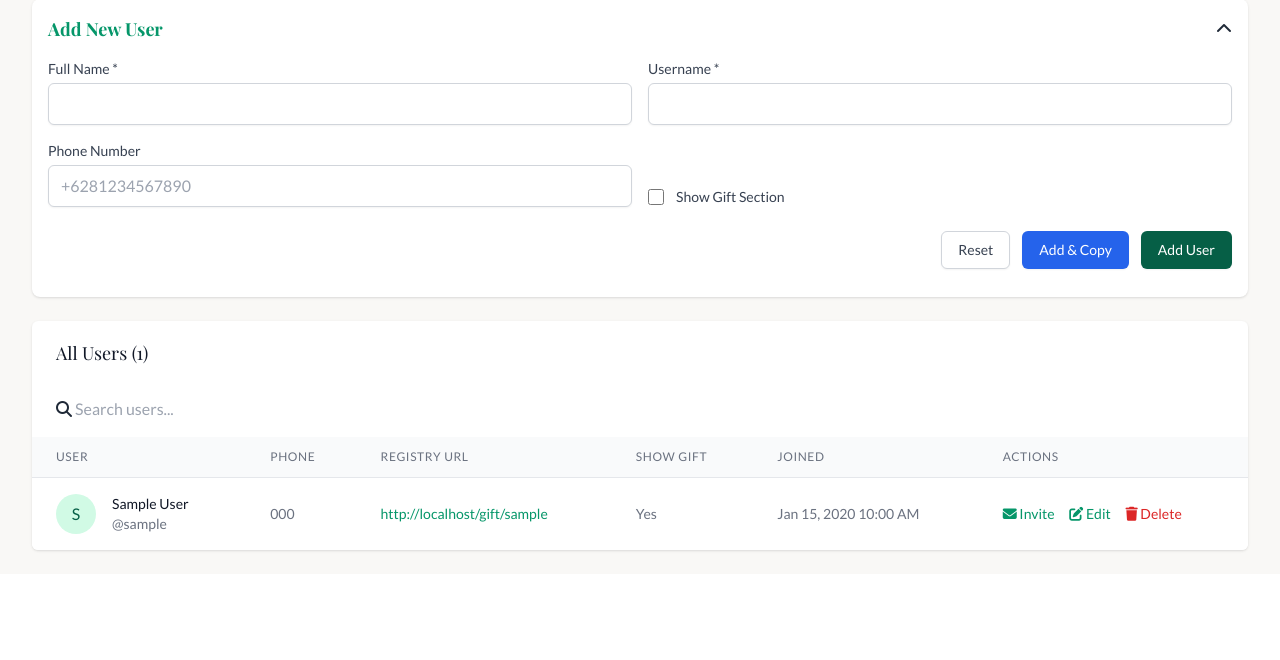
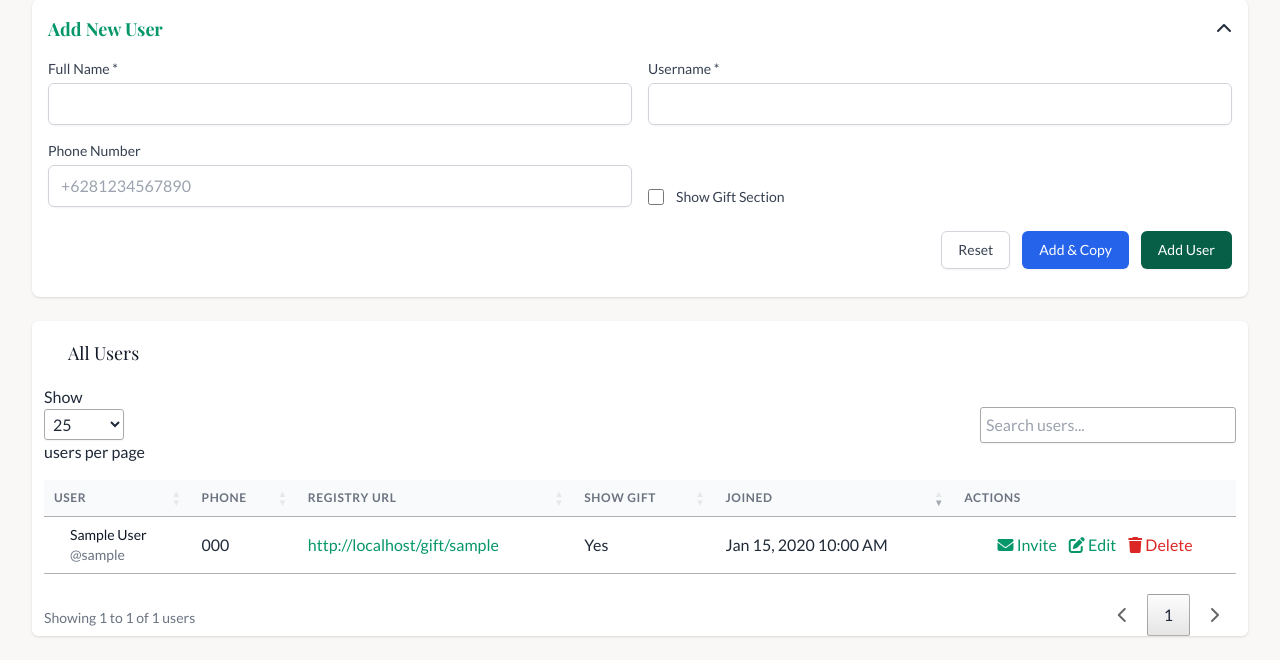
Before and after one commit to Sansadewa/digiland, a CodeIgniter app: page /gift/admin/users in a window 1280 px wide. Shown: the part 455-1115 px from the top of the page. Before the commit the page ends 1007 px from the top, so only its background shows below. Run offline with CodeIgniter, Linux system fonts and the light colour scheme; the visitor is signed in with stand-in values (Sample User, id 1); tables that the repository leaves empty or names only in its code hold one stand-in row (values such as "Sample post"); some libraries are stand-ins or nearby versions.

Commit message:
Fix useradd ajax, add photo, change text on main inv

```diff
--- a/gift/application/controllers/Admin.php
+++ b/gift/application/controllers/Admin.php
@@ -71,9 +71,83 @@ class Admin extends CI_Controller {
      * Users Management
      */
     public function users() {
-        $data['users'] = $this->gift_model->get_all_users();
         $this->load->view('admin/header');
-        $this->load->view('admin/users', $data);
+        $this->load->view('admin/users');
+    }
+
+    /**
+     * Get users data for DataTables with server-side processing
+     */
+    public function get_users_ajax() {
+        // Check if it's an AJAX request
+        if (!$this->input->is_ajax_request()) {
+            show_404();
+        }
+
+        // Get DataTables parameters
+        $draw = intval($this->input->get('draw'));
+        $start = intval($this->input->get('start'));
+        $length = intval($this->input->get('length'));
+        $search = $this->input->get('search')['value'] ?? '';
+        $order_column = $this->input->get('order')[0]['column'] ?? 0;
+        $order_dir = $this->input->get('order')[0]['dir'] ?? 'asc';
+
+        // Map column index to database column name
+        $columns = [
+            0 => 'name',
+            1 => 'phone',
+            2 => 'username',
+            3 => 'show_gift_section',
+            4 => 'created_at'
+        ];
+        $order_by = $columns[$order_column] ?? 'created_at';
+
+        // Get users data with pagination and search
+        $users = $this->gift_model->get_users_datatable($start, $length, $search, $order_by, $order_dir);
+        $total_records = $this->gift_model->count_all_users();
+        $total_filtered = !empty($search) ? $this->gift_model->count_filtered_users($search) : $total_records;
+
+        // Prepare data for DataTables
+        $data = [];
+        foreach ($users as $user) {
+            $data[] = [
+                'name' => '<div class="flex items-center">
+
+                    <div class="ml-4">
+                        <div class="text-sm font-medium text-gray-900">' . htmlspecialchars($user['name'], ENT_QUOTES, 'UTF-8') . '</div>
+                        <div class="text-sm text-gray-500">@' . htmlspecialchars($user['username'], ENT_QUOTES, 'UTF-8') . '</div>
+                    </div>
+                </div>',
+                'phone' => $user['phone'] ?: 'N/A',
+                'username' => '<a href="' . base_url($user['username']) . '" target="_blank" class="text-emerald-600 hover:text-emerald-900">' .
+                             htmlspecialchars(base_url($user['username']), ENT_QUOTES, 'UTF-8') . '</a>',
+                'show_gift_section' => $user['show_gift_section'] ? 'Yes' : 'No',
+                'created_at' => date('M j, Y g:i A', strtotime($user['created_at'])),
+                'actions' => '<button data-name="' . htmlspecialchars($user['name'], ENT_QUOTES, 'UTF-8') . '" ' .
+                           'data-username="' . htmlspecialchars($user['username'], ENT_QUOTES, 'UTF-8') . '" ' .
+                           'class="copy-invite-btn text-emerald-600 hover:text-emerald-900 mr-3" title="Copy Invitation">' .
+                           '<i class="fas fa-envelope"></i> Invite</button>' .
+                           '<a href="' . base_url('admin/users/edit/' . $user['id']) . '" class="text-emerald-600 hover:text-emerald-900 mr-3">' .
+                           '<i class="fas fa-edit"></i> Edit</a>' .
+                           '<a href="' . base_url('admin/users/delete/' . $user['id']) . '" ' .
+                           'onclick="return confirm(\'Are you sure you want to delete this user? This action cannot be undone.\')" ' .
+                           'class="text-red-600 hover:text-red-900">' .
+                           '<i class="fas fa-trash"></i> Delete</a>'
+            ];
+        }
+
+        // Prepare JSON response
+        $response = [
+            'draw' => $draw,
+            'recordsTotal' => $total_records,
+            'recordsFiltered' => $total_filtered,
+            'data' => $data
+        ];
+
+        // Send JSON response
+        $this->output
+            ->set_content_type('application/json')
+            ->set_output(json_encode($response));
     }
 
     /**
--- a/gift/application/models/Gift_model.php
+++ b/gift/application/models/Gift_model.php
@@ -421,4 +421,66 @@ public function search_users($search) {
     $query = $this->db->get('users');
     return $query->result_array();
 }
+
+    /**
+     * Get users for DataTables with server-side processing
+     *
+     * @param int $start Starting row (for pagination)
+     * @param int $length Number of records to return
+     * @param string $search Search term
+     * @param string $order_by Column to order by
+     * @param string $order_dir Order direction (ASC/DESC)
+     * @return array Users data
+     */
+    public function get_users_datatable($start, $length, $search = '', $order_by = 'created_at', $order_dir = 'DESC') {
+        $this->db->select('*');
+        $this->db->from('users');
+
+        // Apply search
+        if (!empty($search)) {
+            $this->db->group_start();
+            $this->db->like('name', $search);
+            $this->db->or_like('username', $search);
+            $this->db->or_like('phone', $search);
+            $this->db->group_end();
+        }
+
+        // Apply ordering
+        $this->db->order_by($order_by, $order_dir);
+
+        // Apply pagination
+        $this->db->limit($length, $start);
+
+        $query = $this->db->get();
+        return $query->result_array();
+    }
+
+    /**
+     * Count all users
+     *
+     * @return int Total number of users
+     */
+    public function count_all_users() {
+        return $this->db->count_all('users');
+    }
+
+    /**
+     * Count filtered users based on search term
+     *
+     * @param string $search Search term
+     * @return int Number of filtered users
+     */
+    public function count_filtered_users($search = '') {
+        $this->db->from('users');
+
+        if (!empty($search)) {
+            $this->db->group_start();
+            $this->db->like('name', $search);
+            $this->db->or_like('username', $search);
+            $this->db->or_like('phone', $search);
+            $this->db->group_end();
+        }
+
+        return $this->db->count_all_results();
+    }
 }
--- a/gift/application/views/admin/header.php
+++ b/gift/application/views/admin/header.php
@@ -9,8 +9,15 @@
     <link rel="preconnect" href="https://fonts.gstatic.com" crossorigin>
     <link href="https://fonts.googleapis.com/css2?family=Playfair+Display:wght@400;700&family=Lato:wght@400;700&display=swap" rel="stylesheet">
     <link rel="stylesheet" href="https://cdnjs.cloudflare.com/ajax/libs/font-awesome/6.5.1/css/all.min.css">
+    <!-- DataTables CSS -->
+    <link rel="stylesheet" type="text/css" href="https://cdn.datatables.net/1.13.6/css/dataTables.tailwindcss.min.css"/>
+    <link rel="stylesheet" type="text/css" href="https://cdn.datatables.net/responsive/2.5.0/css/responsive.dataTables.min.css"/>
     <link rel="icon" href="<?php echo base_url('assets/Digiland.svg'); ?>" sizes="any" type="image/svg+xml" />
     <script src="https://code.jquery.com/jquery-3.7.1.min.js"></script>
+    <!-- DataTables JS -->
+    <script type="text/javascript" src="https://cdn.datatables.net/1.13.6/js/jquery.dataTables.min.js"></script>
+    <script type="text/javascript" src="https://cdn.datatables.net/1.13.6/js/dataTables.tailwindcss.min.js"></script>
+    <script type="text/javascript" src="https://cdn.datatables.net/responsive/2.5.0/js/dataTables.responsive.min.js"></script>
     <style>
         body {
             font-family: 'Lato', sans-serif;
@@ -18,6 +25,23 @@
         }
         h1, h2, h3, .font-serif {
             font-family: 'Playfair Display', serif;
+        }
+        /* DataTables custom styling */
+        .dataTables_wrapper .dataTables_paginate .paginate_button {
+            @apply px-3 py-1 rounded-md mx-1 text-sm border border-gray-300 bg-white text-gray-700 hover:bg-gray-50;
+        }
+        .dataTables_wrapper .dataTables_paginate .paginate_button.current,
+        .dataTables_wrapper .dataTables_paginate .paginate_button.current:hover {
+            @apply bg-emerald-600 text-white border-emerald-600;
+        }
+        .dataTables_wrapper .dataTables_length select {
+            @apply border border-gray-300 rounded-md shadow-sm focus:ring-emerald-500 focus:border-emerald-500 text-sm h-9;
+        }
+        .dataTables_wrapper .dataTables_filter input {
+            @apply border border-gray-300 rounded-md shadow-sm focus:ring-emerald-500 focus:border-emerald-500 text-sm h-9 w-full md:w-64;
+        }
+        .dataTables_wrapper .dataTables_info {
+            @apply text-sm text-gray-700;
         }
     </style>
 </head>
--- a/gift/application/views/admin/users.php
+++ b/gift/application/views/admin/users.php
@@ -122,19 +122,19 @@ Kami yang berbahagia
 
 
     <!-- Users Table -->
-    <div class="bg-white shadow overflow-hidden sm:rounded-md">
+    <div class="bg-white shadow overflow-hidden sm:rounded-md px-3">
         <div class="px-4 py-5 sm:px-6">
             <h3 class="text-lg leading-6 font-medium text-gray-900">
-                All Users (<?php echo count($users); ?>)
+                All Users
             </h3>
         </div>
         <!-- Search Input -->
-    <div class="mb-1 px-2 py-3 sm:px-6">
+    <!-- <div class="mb-1 px-2 py-3 sm:px-6">
         <div class="input-group">
             <span class="input-group-text"><i class="fas fa-search"></i></span>
             <input type="text" id="searchUsers" class="form-control" placeholder="Search users...">
         </div>
-    </div>
+    </div> -->
         <div class="overflow-x-auto">
             <table class="min-w-full divide-y divide-gray-200" id="usersTable">
                 <thead class="bg-gray-50">
@@ -148,52 +148,7 @@ Kami yang berbahagia
                     </tr>
                 </thead>
                 <tbody class="bg-white divide-y divide-gray-200">
-                    <?php foreach ($users as $user): ?>
-                    <tr>
-                        <td class="px-6 py-4 whitespace-nowrap">
-                            <div class="flex items-center">
-                                <div class="flex-shrink-0 h-10 w-10">
-                                    <div class="h-10 w-10 rounded-full bg-emerald-100 flex items-center justify-center">
-                                        <span class="text-emerald-800 font-medium"><?php echo strtoupper(substr($user['name'], 0, 1)); ?></span>
-                                    </div>
-                                </div>
-                                <div class="ml-4">
-                                    <div class="text-sm font-medium text-gray-900"><?php echo $user['name']; ?></div>
-                                    <div class="text-sm text-gray-500">@<?php echo $user['username']; ?></div>
-                                </div>
-                            </div>
-                        </td>
-                        <td class="px-6 py-4 whitespace-nowrap text-sm text-gray-500">
-                            <?php echo $user['phone'] ?: 'N/A'; ?>
-                        </td>
-                        <td class="px-6 py-4 whitespace-nowrap text-sm text-gray-500">
-                            <a href="<?php echo base_url($user['username']); ?>" target="_blank" class="text-emerald-600 hover:text-emerald-900">
-                                <?php echo base_url($user['username']); ?>
-                            </a>
-                        </td>
-                        <td class="px-6 py-4 whitespace-nowrap text-sm text-gray-500">
-                            <?php echo $user['show_gift_section'] ? 'Yes' : 'No'; ?>
-                        </td>
-                        <td class="px-6 py-4 whitespace-nowrap text-sm text-gray-500">
-                            <?php echo date('M j, Y g:i A', strtotime($user['created_at'])); ?>
-                        </td>
-                        <td class="px-6 py-4 whitespace-nowrap text-sm font-medium">
-                            <button onclick="copyInvite(event, '<?php echo addslashes($user['name']); ?>', '<?php echo $user['username']; ?>')"
-                                class="text-emerald-600 hover:text-emerald-900 mr-3"
-                                title="Copy Invitation">
-                                <i class="fas fa-envelope"></i> Invite
-                            </button>
-                            <a href="<?php echo base_url('admin/users/edit/' . $user['id']); ?>" class="text-emerald-600 hover:text-emerald-900 mr-3">
-                                <i class="fas fa-edit"></i> Edit
-                            </a>
-                            <a href="<?php echo base_url('admin/users/delete/' . $user['id']); ?>"
-                               onclick="return confirm('Are you sure you want to delete this user? This action cannot be undone.')"
-                               class="text-red-600 hover:text-red-900">
-                                <i class="fas fa-trash"></i> Delete
-                            </a>
-                        </td>
-                    </tr>
-                    <?php endforeach; ?>
+                    <!-- Data will be loaded via AJAX -->
                 </tbody>
             </table>
         </div>
@@ -205,59 +160,140 @@ Kami yang berbahagia
 
 <script>
 $(document).ready(function() {
-    // Search functionality
-    $('#searchUsers').on('keyup', function() {
-        const searchText = $(this).val().toLowerCase();
+    // Initialize DataTable
+    var table = $('#usersTable').DataTable({
+        processing: true,
+        serverSide: true,
+        ajax: {
+            url: '<?php echo base_url('admin/get_users_ajax'); ?>',
+            type: 'GET',
+            dataType: 'json',
+            error: function(xhr, error, thrown) {
+                console.error('DataTables error:', error, thrown);
+                $('#usersTable').before(
+                    '<div class="mb-4 bg-red-100 border border-red-400 text-red-700 px-4 py-3 rounded">' +
+                    'Error loading data. Please try again.' +
+                    '</div>'
+                );
+            }
+        },
+        columns: [
+            {
+                data: 'name',
+                name: 'name',
+                orderable: true,
+                className: 'py-4'
+            },
+            {
+                data: 'phone',
+                name: 'phone',
+                orderable: true,
+                className: 'py-4'
+            },
+            {
+                data: 'username',
+                name: 'username',
+                orderable: true,
+                className: 'py-4'
+            },
+            {
+                data: 'show_gift_section',
+                name: 'show_gift_section',
+                orderable: true,
+                className: 'py-4'
+            },
+            {
+                data: 'created_at',
+                name: 'created_at',
+                orderable: true,
+                className: 'py-4'
+            },
+            {
+                data: 'actions',
+                name: 'actions',
+                orderable: false,
+                className: 'py-4 text-center',
+                render: function(data, type, row, meta) {
+                    return data;
+                }
+            }
+        ],
+        order: [[4, 'desc']],
+        responsive: true,
+        autoWidth: false,
+        pageLength: 25,
+        language: {
+            processing: '<div class="flex items-center"><div class="animate-spin rounded-full h-8 w-8 border-b-2 border-emerald-700 mr-3"></div>Loading...</div>',
+            search: "_INPUT_",
+            searchPlaceholder: "Search users...",
+            lengthMenu: "Show _MENU_ users per page",
+            zeroRecords: "No users found",
+            info: "Showing _START_ to _END_ of _TOTAL_ users",
+            infoEmpty: "No users available",
+            infoFiltered: "(filtered from _MAX_ total users)",
+            paginate: {
+                first: "First",
+                last: "Last",
+                next: "<i class='fas fa-chevron-right'></i>",
+                previous: "<i class='fas fa-chevron-left'></i>"
+            }
+        },
+        dom: "<'flex flex-col md:flex-row justify-between mb-4'<'mb-4 md:mb-0'l><'flex items-center'f>>" +
+             "<'w-full overflow-x-auto'tr>" +
+             "<'flex flex-col md:flex-row justify-between items-center mt-4 space-y-4 md:space-y-0'<'text-sm text-gray-500'i><'pagination flex space-x-2'p>>",
+        initComplete: function() {
+            $('.dataTables_filter input').addClass('block w-full md:w-64 px-3 py-2 bg-white border border-gray-300 rounded-md shadow-sm focus:outline-none focus:ring-emerald-500 focus:border-emerald-500');
+            $('.dataTables_length select').addClass('block w-20 px-3 py-2 bg-white border border-gray-300 rounded-md shadow-sm focus:outline-none focus:ring-emerald-500 focus:border-emerald-500');
+        }
+    });
 
-        $('#usersTable tbody tr').each(function() {
-            const rowText = $(this).text().toLowerCase();
-            $(this).toggle(rowText.indexOf(searchText) > -1);
-        });
+    // Handle copy invite button click
+    $(document).on('click', '.copy-invite-btn', function() {
+        const name = $(this).data('name');
+        const username = $(this).data('username');
+        copyInvite({ preventDefault: () => {} }, name, username);
     });
+
+    // Handle refresh button click
+    $('#refreshTable').on('click', function() {
+        table.ajax.reload(null, false);
+        showToast('Table refreshed', 'success');
+    });
+
+    // Show toast notification
+    function showToast(message, type = 'success') {
+        const toast = document.createElement('div');
+        toast.className = `fixed bottom-4 right-4 px-6 py-3 rounded-md text-white ${type === 'success' ? 'bg-emerald-600' : 'bg-red-600'} shadow-lg`;
+        toast.textContent = message;
+        document.body.appendChild(toast);
+
+        setTimeout(() => {
+            toast.remove();
+        }, 3000);
+    }
 });
 
+// Copy invite function (existing function)
 function copyInvite(event, name, username) {
-    // Prevent default button behavior and get button reference
     event.preventDefault();
-    const button = event.currentTarget;
-    const originalContent = button.innerHTML;
-
-    // Get the template and replace placeholders
-    let template = document.getElementById('inviteTemplate').value;
-    // Remove leading spaces from each line of the template
-    // template = template.replace(/^\s+/gm, '');
-
-    let message = template
+    const template = document.getElementById('inviteTemplate').value;
+    const inviteText = template
         .replace(/\$name/g, name)
         .replace(/\$username/g, username);
 
-    // Show loading state
-    button.innerHTML = '<i class="fas fa-spinner fa-spin"></i> Copying...';
-    button.disabled = true;
+    navigator.clipboard.writeText(inviteText).then(function() {
+        // Show success message
+        const toast = document.createElement('div');
+        toast.className = 'fixed bottom-4 right-4 px-6 py-3 bg-emerald-600 text-white rounded-md shadow-lg';
+        toast.textContent = 'Invitation copied to clipboard!';
+        document.body.appendChild(toast);
 
-    // Copy to clipboard
-    navigator.clipboard.writeText(message).then(function() {
-        // Show success message
-        console.log("Sukses Copy");
-        button.innerHTML = '<i class="fas fa-check"></i> Copied!';
-        button.classList.add('text-green-600');
-
-        // Revert button after 2 seconds
         setTimeout(() => {
-            button.innerHTML = originalContent;
-            button.classList.remove('text-green-600');
-            button.disabled = false;
-        }, 2000);
-
+            toast.remove();
+        }, 3000);
     }).catch(function(err) {
         console.error('Could not copy text: ', err);
-        button.innerHTML = '<i class="fas fa-times"></i> Failed';
-        button.classList.add('text-red-600');
-        setTimeout(() => {
-            button.innerHTML = originalContent;
-            button.classList.remove('text-red-600');
-            button.disabled = false;
-        }, 2000);
+        alert('Failed to copy invitation. Please try again.');
     });
 }
 
@@ -311,7 +347,9 @@ $('#userForm').on('submit', function(e) {
 
                 // Reload the users table
                 setTimeout(() => {
-                    window.location.reload();
+                    // window.location.reload();
+                    $('#usersTable').DataTable().ajax.reload();
+
                 }, 1000);
             } else {
                 // Show error message
@@ -348,7 +386,7 @@ $('#addAndCopyBtn').on('click', function() {
 
     // Submit form via AJAX
     $.ajax({
-        url: '<?php echo base_url("admin/users/add_user"); ?>',
+        url: '<?php echo base_url("admin/users/add"); ?>',
         type: 'POST',
         data: form.serialize(),
         dataType: 'json',
@@ -374,7 +412,8 @@ $('#addAndCopyBtn').on('click', function() {
                     // Reset form and reload after a delay
                     setTimeout(() => {
                         form[0].reset();
-                        window.location.reload();
+                        // window.location.reload();
+                        $('#usersTable').DataTable().ajax.reload();
                     }, 1000);
                 }).catch(function(err) {
                     console.error('Copy failed:', err);
--- a/wedding/application/views/main-invitation.php
+++ b/wedding/application/views/main-invitation.php
@@ -455,7 +455,7 @@
                     <h2 class="font-display text-4xl font-light mb-2 leading-tight">Sampai Ketemu</h2>
                     <h2 class="font-display text-4xl font-light mb-6 leading-tight">Nanti</h2>
                     <p class="text-sm font-light tracking-wide opacity-90">
-                        Terima kasih atas doa dan dukungannya ya:)
+                        Terima kasih atas doa dan restunya ya:)
                     </p>
                 </div>
             </div>
--- a/wedding/assets/script.js
+++ b/wedding/assets/script.js
@@ -538,7 +538,7 @@ function openInvitation() {
 // ===== GALLERY FUNCTIONS =====
 function initGallery() {
     // Build gallery data from gal1.webp ... gal14.webp with auto heights by aspect ratio
-    const totalImages = 19;
+    const totalImages = 20;
     const numColumns = 5;
 
     function loadImage(src) {
```
Also changed, not shown: wedding/assets/gal20.webp (added), 1 other file.
